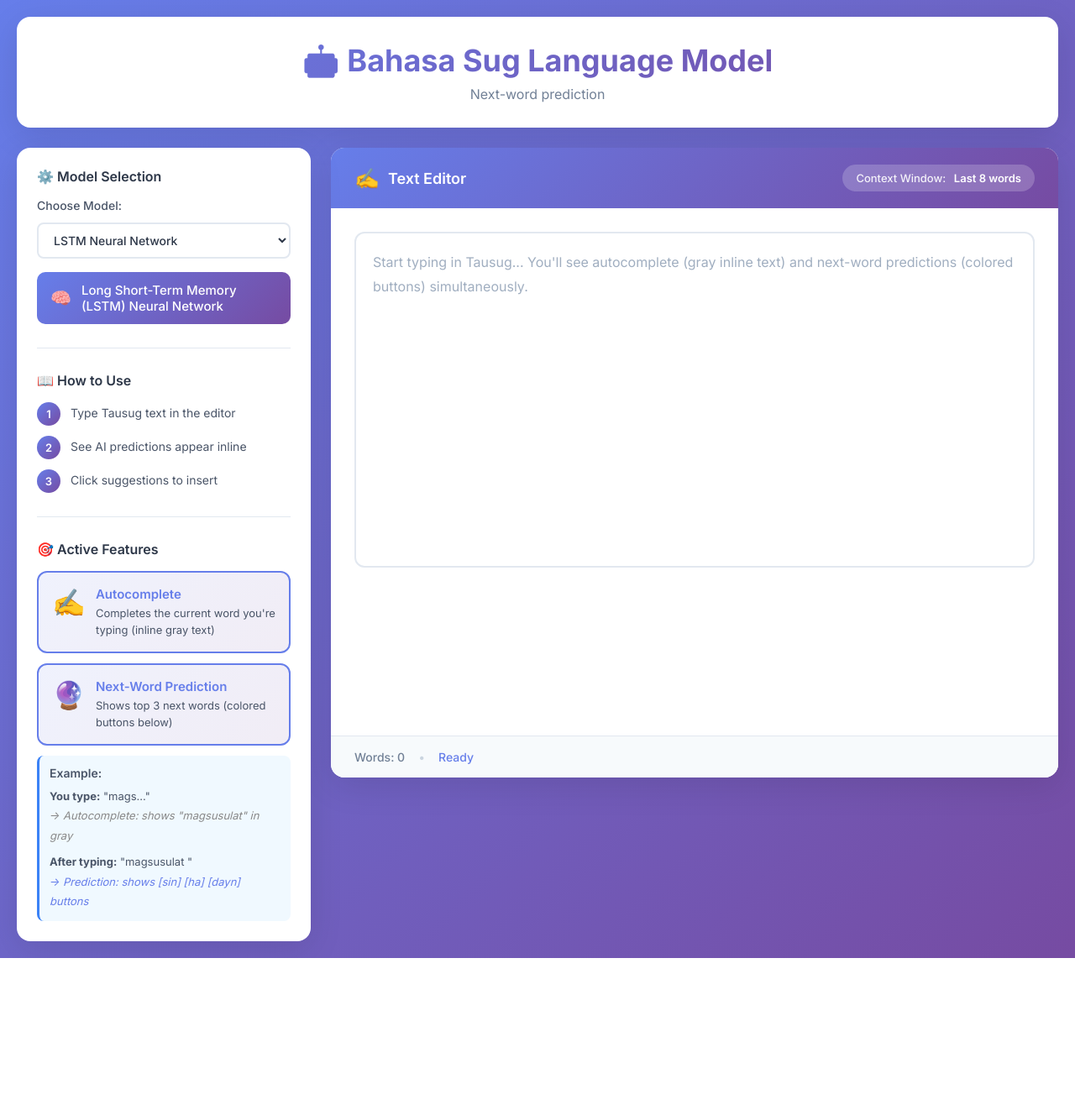
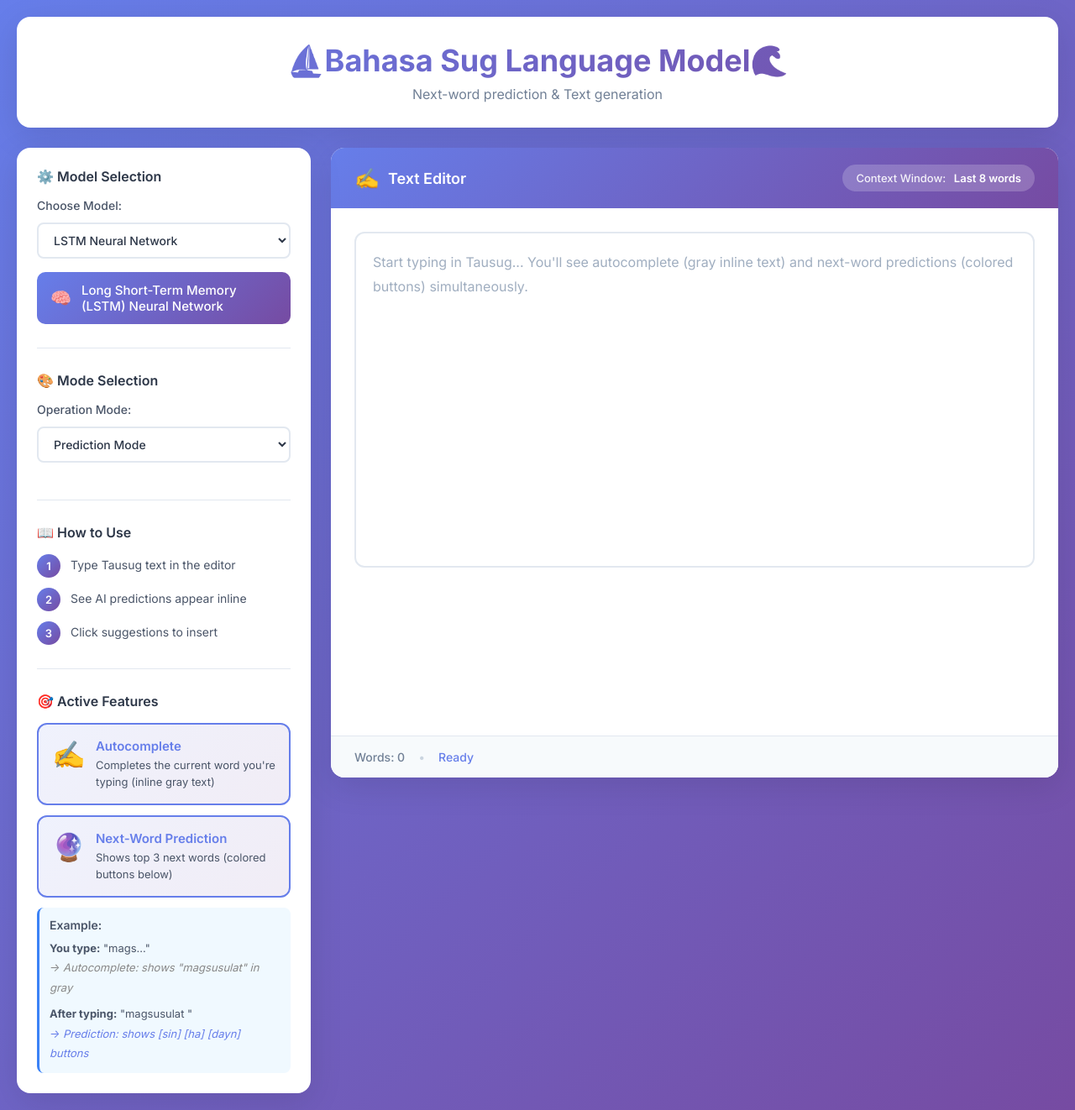
Before and after one commit to NoctruneJohnH05/PROTOTYPE-TAUSUG-MODELS, a Django app: page /document/ in a window 1280 px wide. Shown: the whole page at 84% size. Before the commit the page ends 1141 px from the top, so only its background shows below. Run offline with Django 5.2, Linux system fonts and the light colour scheme.

Commit message:
comm
commit 4

```diff
--- a/autocomplete/static/autocomplete/generate.js
+++ b/autocomplete/static/autocomplete/generate.js
@@ -7,6 +7,25 @@ const wordCountElem = document.getElementById("word-count")
 const predictionStatusElem = document.getElementById("prediction-status")
 const modelSelector = document.getElementById("model-selector")
 const modelNameElem = document.getElementById("model-name")
+
+// New elements for generation mode
+const modeSelector = document.getElementById("mode-selector")
+const generationControls = document.getElementById("generation-controls")
+const lengthSlider = document.getElementById("length-slider")
+const lengthValue = document.getElementById("length-value")
+const tempSlider = document.getElementById("temp-slider")
+const tempValue = document.getElementById("temp-value")
+const generateBtn = document.getElementById("generate-btn")
+const generatedOverlay = document.getElementById("generated-overlay")
+const generatedText = document.getElementById("generated-text")
+const insertGeneratedBtn = document.getElementById("insert-generated")
+
+// Feature visibility elements
+const predictFeature = document.getElementById("predict-feature")
+const predictFeature2 = document.getElementById("predict-feature-2")
+const generateFeature = document.getElementById("generate-feature")
+const predictExample = document.getElementById("predict-example")
+const generateExample = document.getElementById("generate-example")
 
 // Debug: Verify model selector is found
 console.log("%c[INIT] Model Selector Element:", "color: orange; font-weight: bold", modelSelector);
@@ -111,6 +130,11 @@ function updateAutocompleteDisplay(suggestion) {
 // Text input event listener - BOTH features work simultaneously
 textArea.addEventListener("input", async (e) => {
     updateWordCount();
+
+    // Check if we're in generation mode - if so, skip prediction
+    if (modeSelector.value === "generate") {
+        return;
+    }
 
     // Clear previous timer
     clearTimeout(typingTimer);
@@ -350,3 +374,130 @@ modelSelector.addEventListener("change", (e) => {
 docForm.addEventListener("submit", (e) => {
     e.preventDefault();
 });
+
+// ==================== GENERATION MODE HANDLERS ====================
+
+// Mode selector change handler
+modeSelector.addEventListener("change", (e) => {
+    const mode = e.target.value;
+    console.log(`%c[MODE SWITCH] Changed to: ${mode.toUpperCase()}`, 'background: #764ba2; color: white; padding: 4px 8px; border-radius: 4px; font-weight: bold');
+
+    if (mode === "generate") {
+        // Show generation controls
+        generationControls.style.display = "block";
+        generateFeature.style.display = "flex";
+        generateExample.style.display = "block";
+
+        // Hide prediction features
+        predictFeature.style.display = "none";
+        predictFeature2.style.display = "none";
+        predictExample.style.display = "none";
+        predictionOverlay.style.display = "none";
+        autocompleteInline.style.display = "none";
+
+        predictionStatusElem.textContent = "Generation Mode Active";
+        predictionStatusElem.style.color = "#764ba2";
+    } else {
+        // Show prediction features
+        generationControls.style.display = "none";
+        generateFeature.style.display = "none";
+        generateExample.style.display = "none";
+        generatedOverlay.style.display = "none";
+
+        // Show prediction features
+        predictFeature.style.display = "flex";
+        predictFeature2.style.display = "flex";
+        predictExample.style.display = "block";
+
+        predictionStatusElem.textContent = "Prediction Mode Active";
+        predictionStatusElem.style.color = "#667eea";
+    }
+});
+
+// Slider updates
+lengthSlider.addEventListener("input", (e) => {
+    lengthValue.textContent = e.target.value;
+});
+
+tempSlider.addEventListener("input", (e) => {
+    tempValue.textContent = parseFloat(e.target.value).toFixed(1);
+});
+
+// Generate button handler
+generateBtn.addEventListener("click", async () => {
+    const text = textArea.value.trim();
+
+    if (!text) {
+        alert("Please enter some text as a prompt for generation!");
+        return;
+    }
+
+    const selectedModel = modelSelector.value;
+    const numWords = parseInt(lengthSlider.value);
+    const temperature = parseFloat(tempSlider.value);
+
+    // Show loading state
+    generateBtn.disabled = true;
+    generateBtn.textContent = "⏳ Generating...";
+    predictionStatusElem.textContent = "🤖 AI generating text...";
+    predictionStatusElem.style.color = "#f59e0b";
+
+    try {
+        console.log(`%c[GENERATION] Model: ${selectedModel.toUpperCase()}, Words: ${numWords}, Temp: ${temperature}`, 'color: #764ba2; font-weight: bold');
+
+        const response = await fetch("http://127.0.0.1:8000/generate/", {
+            method: "POST",
+            headers: {
+                'X-CSRFToken': csrftoken,
+                'Content-Type': 'application/json'
+            },
+            body: JSON.stringify({
+                data: text,
+                model: selectedModel,
+                num_words: numWords,
+                temperature: temperature
+            }),
+            mode: 'same-origin'
+        });
+
+        if (!response.ok) {
+            throw new Error(`HTTP error! status: ${response.status}`);
+        }
+
+        const data = await response.json();
+
+        console.log(`%c[GENERATION SUCCESS]`, 'color: #10b981; font-weight: bold');
+        console.log(`Generated: ${data.generated_text}`);
+
+        // Display generated text
+        generatedText.textContent = data.generated_text;
+        generatedOverlay.style.display = "block";
+
+        predictionStatusElem.textContent = "✨ Generation Complete!";
+        predictionStatusElem.style.color = "#10b981";
+
+    } catch (error) {
+        console.error("Generation error:", error);
+        predictionStatusElem.textContent = "❌ Generation failed";
+        predictionStatusElem.style.color = "#ef4444";
+        alert("Failed to generate text. Please try again.");
+    } finally {
+        generateBtn.disabled = false;
+        generateBtn.textContent = "✨ Generate Text";
+    }
+});
+
+// Insert generated text into editor
+insertGeneratedBtn.addEventListener("click", () => {
+    const generated = generatedText.textContent;
+    if (generated) {
+        // Append to textarea with a space
+        textArea.value += " " + generated;
+        updateWordCount();
+        generatedOverlay.style.display = "none";
+        predictionStatusElem.textContent = "✅ Text inserted!";
+        setTimeout(() => {
+            predictionStatusElem.textContent = "Ready";
+        }, 2000);
+    }
+});
--- a/autocomplete/templates/autocomplete/interface.html
+++ b/autocomplete/templates/autocomplete/interface.html
@@ -14,8 +14,8 @@
         <!-- Header -->
         <header class="header">
             <div class="header-content">
-                <h1 class="title">🤖 Bahasa Sug Language Model</h1>
-                <p class="subtitle">Next-word prediction </p>
+                <h1 class="title">⛵Bahasa Sug Language Model🌊</h1>
+                <p class="subtitle">Next-word prediction & Text generation</p>
             </div>
         </header>
 
@@ -42,6 +42,39 @@
                 </div>
 
                 <div class="sidebar-section">
+                    <h3 class="sidebar-title">🎨 Mode Selection</h3>
+
+                    <div class="model-selector-container">
+                        <label class="form-label">Operation Mode:</label>
+                        <select id="mode-selector" class="model-selector">
+                            <option value="predict">Prediction Mode</option>
+                            <option value="generate">Generation Mode</option>
+                        </select>
+                    </div>
+
+                    <div id="generation-controls" style="display: none; margin-top: 15px;">
+                        <div style="margin-bottom: 12px;">
+                            <label class="form-label">Length (words): <span id="length-value">20</span></label>
+                            <input type="range" id="length-slider" min="5" max="50" value="20" step="5"
+                                   style="width: 100%; cursor: pointer;">
+                        </div>
+
+                        <div>
+                            <label class="form-label">Creativity: <span id="temp-value">1.0</span></label>
+                            <input type="range" id="temp-slider" min="0.5" max="1.5" value="1.0" step="0.1"
+                                   style="width: 100%; cursor: pointer;">
+                            <div style="font-size: 11px; color: #888; margin-top: 4px;">
+                                Lower = focused, Higher = creative
+                            </div>
+                        </div>
+
+                        <button id="generate-btn" style="width: 100%; margin-top: 15px; padding: 10px; background: linear-gradient(135deg, #667eea 0%, #764ba2 100%); color: white; border: none; border-radius: 8px; cursor: pointer; font-weight: 600; font-size: 14px;">
+                            ✨ Generate Text
+                        </button>
+                    </div>
+                </div>
+
+                <div class="sidebar-section">
                     <h3 class="sidebar-title">📖 How to Use</h3>
                     <div class="instructions">
                         <div class="instruction-item">
@@ -62,7 +95,7 @@
                 <div class="sidebar-section">
                     <h3 class="sidebar-title">🎯 Active Features</h3>
 
-                    <div class="feature-badge" style="margin-bottom: 12px;">
+                    <div class="feature-badge" id="predict-feature" style="margin-bottom: 12px;">
                         <div class="badge-icon">✍️</div>
                         <div class="badge-content">
                             <div class="badge-title">Autocomplete</div>
@@ -70,7 +103,7 @@
                         </div>
                     </div>
 
-                    <div class="feature-badge">
+                    <div class="feature-badge" id="predict-feature-2">
                         <div class="badge-icon">🔮</div>
                         <div class="badge-content">
                             <div class="badge-title">Next-Word Prediction</div>
@@ -78,7 +111,15 @@
                         </div>
                     </div>
 
-                    <div class="feature-comparison">
+                    <div class="feature-badge" id="generate-feature" style="margin-bottom: 12px; display: none;">
+                        <div class="badge-icon">✨</div>
+                        <div class="badge-content">
+                            <div class="badge-title">Text Generation</div>
+                            <div class="badge-description">Generate continuous text from your prompt</div>
+                        </div>
+                    </div>
+
+                    <div class="feature-comparison" id="predict-example">
                         <h4 style="font-size: 14px; font-weight: 600; margin-bottom: 8px; color: #4a5568;">Example:</h4>
                         <div style="font-size: 13px; color: #4a5568; line-height: 1.8;">
                             <div style="margin-bottom: 8px;">
@@ -88,6 +129,16 @@
                             <div>
                                 <strong>After typing:</strong> "magsusulat "<br>
                                 <span style="color: #667eea; font-style: italic;">→ Prediction: shows [sin] [ha] [dayn] buttons</span>
+                            </div>
+                        </div>
+                    </div>
+
+                    <div class="feature-comparison" id="generate-example" style="display: none;">
+                        <h4 style="font-size: 14px; font-weight: 600; margin-bottom: 8px; color: #4a5568;">Example:</h4>
+                        <div style="font-size: 13px; color: #4a5568; line-height: 1.8;">
+                            <div style="margin-bottom: 8px;">
+                                <strong>You type:</strong> "In bulawan niya"<br>
+                                <span style="color: #667eea; font-style: italic;">→ AI generates: "awn ha bāy niya iban in manga tau..."</span>
                             </div>
                         </div>
                     </div>
@@ -127,6 +178,15 @@
                             <div class="prediction-header">🔮 Next Word Suggestions:</div>
                             <div id="select-pred" class="prediction-suggestions"></div>
                         </div>
+
+                        <!-- Generated text display -->
+                        <div id="generated-overlay" class="prediction-overlay" style="display: none; background: linear-gradient(135deg, #667eea15 0%, #764ba215 100%); border: 2px solid #667eea;">
+                            <div class="prediction-header">✨ Generated Text:</div>
+                            <div id="generated-text" style="padding: 12px; background: white; border-radius: 8px; margin-top: 8px; font-size: 15px; line-height: 1.6; color: #2d3748;"></div>
+                            <button id="insert-generated" style="width: 100%; margin-top: 10px; padding: 8px; background: #667eea; color: white; border: none; border-radius: 6px; cursor: pointer; font-weight: 500;">
+                                📝 Insert into Editor
+                            </button>
+                        </div>
                     </form>
                 </div>
 
--- a/autocomplete/urls.py
+++ b/autocomplete/urls.py
@@ -4,4 +4,5 @@ from . import views
 
 urlpatterns = [
     path("document/", views.render_doc_editor, name="render-doc-editor"),
+    path("generate/", views.generate_text, name="generate-text"),
 ]
--- a/autocomplete/views.py
+++ b/autocomplete/views.py
@@ -1,7 +1,8 @@
 from django.template import loader
 from django.shortcuts import render
 from django.http import HttpResponseRedirect, JsonResponse
-from .utils import get_top_3_preds, get_top_3_preds_bidirectional, get_top_3_preds_gru
+from .utils import (get_top_3_preds, get_top_3_preds_bidirectional, get_top_3_preds_gru,
+                    generate_text_lstm, generate_text_bidirectional, generate_text_gru)
 import json
 
 
@@ -49,3 +50,71 @@ def render_doc_editor(request):
         return JsonResponse({"preds": top_3_preds, "model_used": model_type})
 
     return render(request, 'autocomplete/interface.html')
+
+
+def generate_text(request):
+    """
+    Generate continuous text based on a prompt.
+    Accepts POST requests with: data (prompt), model (lstm/bidirectional/gru),
+    num_words (length), and temperature (randomness).
+    """
+    if request.method == "POST":
+        try:
+            raw_body = request.body.decode('utf-8')
+            data = json.loads(raw_body)
+
+            input_text = data.get("data", "")
+            model_type = data.get("model", "lstm")
+            num_words = int(data.get("num_words", 20))
+            temperature = float(data.get("temperature", 1.0))
+
+            print(f"\n{'='*60}")
+            print(f"GENERATION REQUEST")
+            print(f"MODEL: {model_type.upper()}")
+            print(f"Prompt: {input_text}")
+            print(f"Words to generate: {num_words}")
+            print(f"Temperature: {temperature}")
+            print(f"{'='*60}")
+
+            # Validate parameters
+            num_words = max(1, min(num_words, 100))  # Limit between 1-100 words
+            temperature = max(0.1, min(temperature, 2.0))  # Limit between 0.1-2.0
+
+            # Generate text based on selected model
+            if model_type == "bidirectional":
+                generated_text = generate_text_bidirectional(
+                    prompt=input_text,
+                    model_path="autocomplete/BIDIRECTIONAL-FINETUNED2.keras",
+                    num_words=num_words,
+                    temperature=temperature
+                )
+            elif model_type == "gru":
+                generated_text = generate_text_gru(
+                    prompt=input_text,
+                    model_path="autocomplete/GRU.pt",
+                    num_words=num_words,
+                    temperature=temperature
+                )
+            else:  # LSTM
+                generated_text = generate_text_lstm(
+                    prompt=input_text,
+                    model_path="autocomplete/LSTM-TESTING.keras",
+                    num_words=num_words,
+                    temperature=temperature
+                )
+
+            print(f"Generated: {generated_text}")
+            print(f"{'='*60}\n")
+
+            return JsonResponse({
+                "generated_text": generated_text,
+                "model_used": model_type,
+                "num_words": num_words,
+                "temperature": temperature
+            })
+
+        except Exception as e:
+            print(f"Error in text generation: {e}")
+            return JsonResponse({"error": str(e)}, status=500)
+
+    return JsonResponse({"error": "Only POST requests allowed"}, status=405)
```
Also changed, not shown: autocomplete/utils.py (+200 -0 lines), autocomplete/views_old.py (added, +52 -0 lines).
